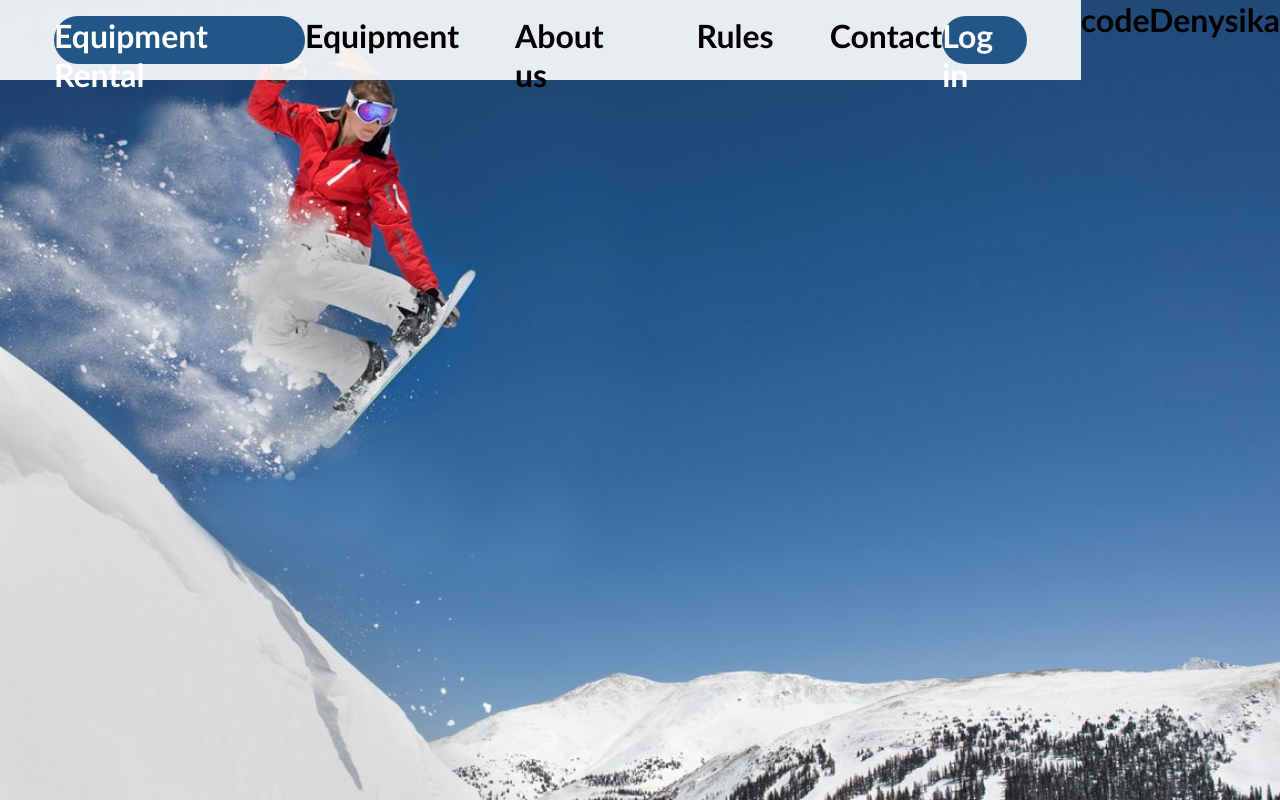
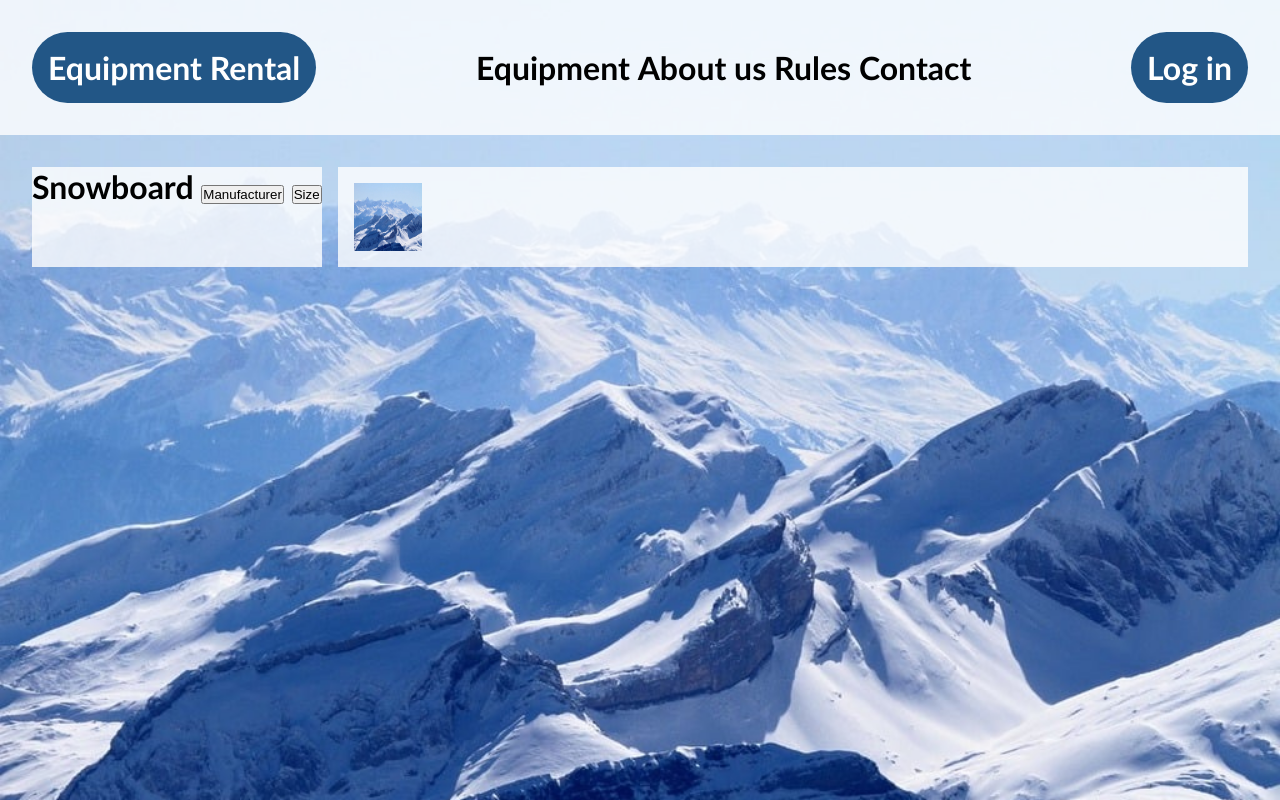
Before and after one commit to KovalDenys1/Equipment-rental, a plain HTML site: page html/equipment.html in a window 1280 px wide. Drawn offline with Linux system fonts and the light colour scheme.

Commit message:
Changes in equipment page

```diff
--- a/html/equipment.html
+++ b/html/equipment.html
@@ -9,19 +9,28 @@
 <body>
     <script src="../js/equipment.js"></script>
     <header>
-    <div class="nav-menu">
-        <nav>
-            <p class="text_logo">Equipment Rental</p>
-        <ul>
-            <li><a href="#">Equipment</a></li>
-            <li><a href="#">About us</a></li>
-            <li><a href="#">Rules</a></li>
-            <li><a href="#">Contact</a></li>
-        </ul>
-        <p class="log_in_btn">Log in</p>
-    </nav>
+            <nav>
+                <p class="text_logo"><a href="../index.html">Equipment Rental</a></p>
+                <ul>
+                    <li><a href="equipment.html">Equipment</a></li>
+                    <li><a href="contact.html">About us</a></li>
+                    <li><a href="rules.html">Rules</a></li>
+                    <li><a href="contact.html">Contact</a></li>
+                </ul>
+                <p class="log_in_btn">Log in</p>
+            </nav>
+    </header>
+    <div class="main">
+        <div class="filter">
+            <div class="item_1">
+            Snowboard
+                <button><div class="item_description">Manufacturer</div></button>
+                <button><div class="item_description">Size</div></button>
+        </div>
     </div>
-    codeDenysika
-    </header>
+        <div class="equipment_list">
+            <div class="items_to_rent"><div class="item_img_wrapper"><img src="../img/Mountains.jpg"></div></div>
+        </div>
+    </div>
 </body>
 </html>
--- a/styles/equipment.css
+++ b/styles/equipment.css
@@ -5,7 +5,7 @@
 }
 body {
     height: 100vh;
-    background-image: url(../img/BG_girl_with_snowboard.jpg);
+    background-image: url(../img/Mountains.jpg);
     background-color: #225686;
     background-repeat: no-repeat;
     background-size: cover;
@@ -13,36 +13,69 @@ body {
     font-size: 2rem;
     font-weight: bold;
 }
-
-header {
+header{
     display: flex;
-    height: 10vh;
-}
-.nav-menu{
-    display: flex;
-    align-items: center;
-    justify-content: center;
-    background-color: rgb(255, 255, 255, 0.9);
-    height: 100%;
-    width: 100%;
+    width: 100vw;
+    height: fit-content;
 }
 nav{
     display: flex;
+    width: 100%;
+    background-color: rgb(255, 255, 255, 0.8);
     justify-content: space-between;
-    width: 90%;
-    height: 60%;
+    align-items: center;
+    padding: 2rem;
 }
 nav ul{
-    display: flex;
-    gap: 3.5rem;
     list-style: none;
+}
+nav ul li{
+    display: inline;
+}
+nav ul li a{
+    text-decoration: none;
+    color: black;
+}
+nav ul li a:hover{
+    color: gray;
 }
 nav p{
     background-color: #225686;
-    color: White;
+    padding: 1rem;
     border-radius: 50px;
+    color: white;
 }
-nav a{
+nav p a{
     text-decoration: none;
-    color: rgb(0, 0, 0);
+    color: white;
 }
+.main{
+    display: flex;
+    margin: 2rem;
+    gap: 1rem;
+}
+.filter{
+    display: flex;
+    flex-direction: column;
+    background-color: rgb(255, 255, 255, 0.8);
+}
+.equipment_list{
+    display: flex;
+    flex-direction: column;
+    flex-grow: 1;
+    background-color: rgb(255, 255, 255, 0.8);
+}
+.item_to_rent{
+    display: flex;
+    justify-content: space-between;
+}
+.item_img_wrapper{
+    display: flex;
+    width: 100px;
+    padding: 1rem;
+}
+.item_img_wrapper img{
+    width: 100%;
+    aspect-ratio: 1/1;
+    overflow: hidden;
+}
--- a/styles/style.css
+++ b/styles/style.css
@@ -22,7 +22,7 @@ header {
     display: flex;
     align-items: center;
     justify-content: center;
-    background-color: rgb(255, 255, 255, 0.9);
+    background-color: rgb(255, 255, 255, 0.8);
     height: 100%;
     width: 40%;
 }
```
Also changed, not shown: img/Mountains.jpg (added).
